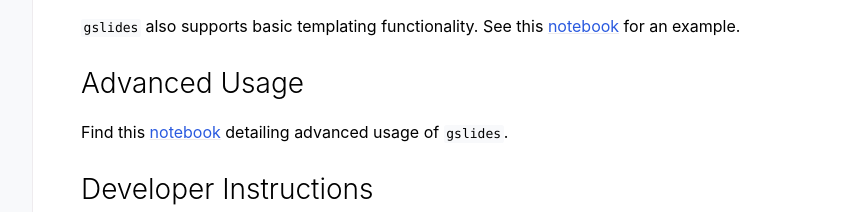
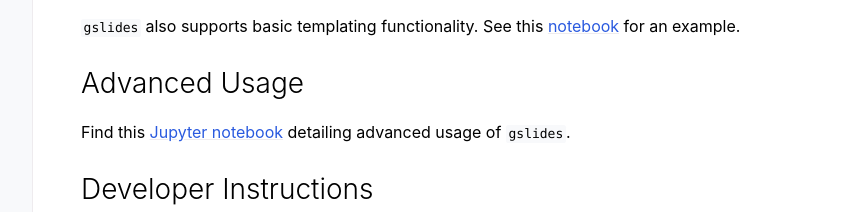
Before and after one commit to michael-gracie/gslides, a plain HTML site: page index.html in a window 1280 px wide. Shown: the part 2380-2592 px from the top of the page, without its empty margins (311-1159 px from the left). Drawn offline with Linux system fonts and the light colour scheme.

Commit message:
Updated documentation

```diff
--- a/index.html
+++ b/index.html
@@ -274,7 +274,7 @@
 </div>
 <div class="section" id="advanced-usage">
 <h2>Advanced Usage<a class="headerlink" href="#advanced-usage" title="Permalink to this headline">¶</a></h2>
-<p>Find this  <a class="reference external" href="https://github.com/michael-gracie/gslides/blob/main/notebooks/advanced_usage.ipynb">notebook</a> detailing advanced usage of <code class="docutils literal notranslate"><span class="pre">gslides</span></code>.</p>
+<p>Find this <a class="reference external" href="https://github.com/michael-gracie/gslides/blob/main/notebooks/advanced_usage.ipynb">Jupyter notebook</a> detailing advanced usage of <code class="docutils literal notranslate"><span class="pre">gslides</span></code>.</p>
 </div>
 <div class="section" id="developer-instructions">
 <h2>Developer Instructions<a class="headerlink" href="#developer-instructions" title="Permalink to this headline">¶</a></h2>
```
